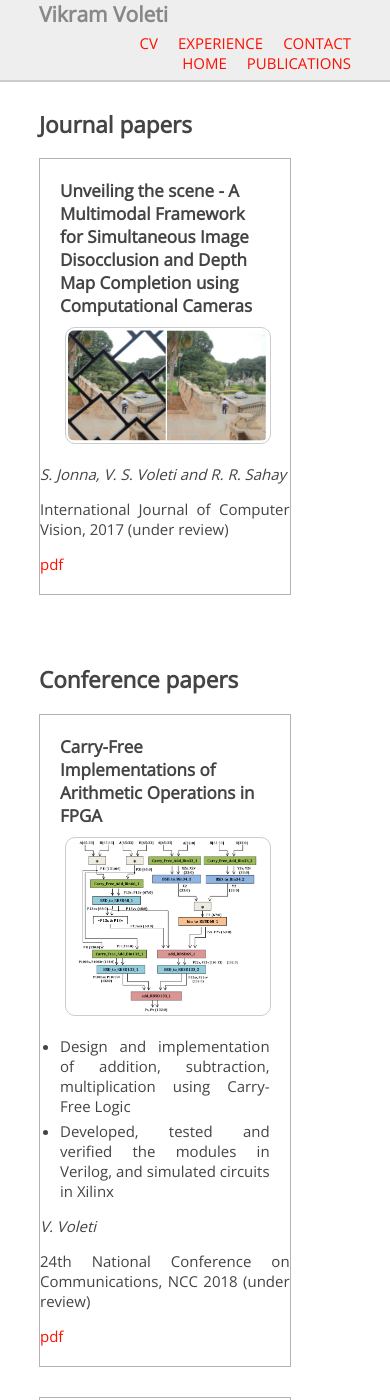
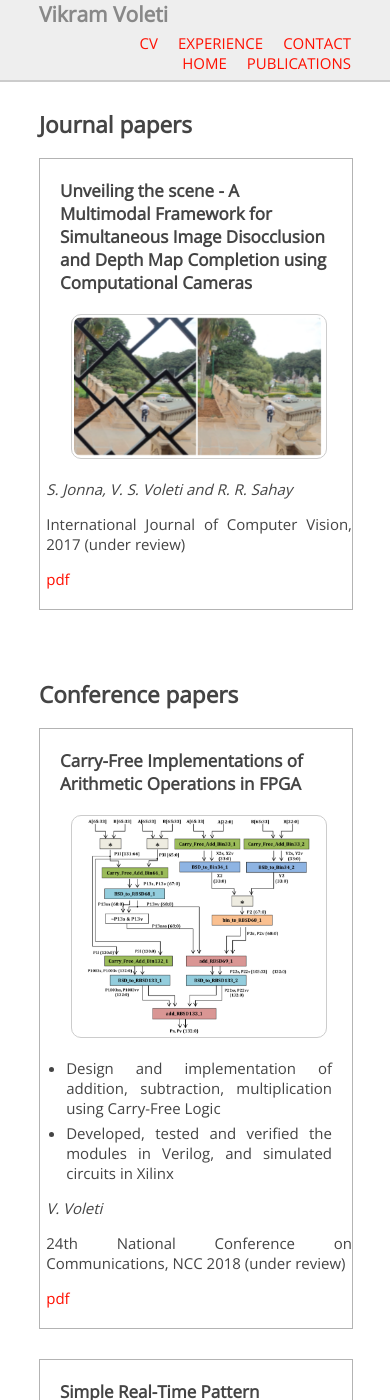
Before and after one commit to voletiv/voletiv.github.io, a Jekyll site: the page built from _pages/publications.md, in a window 390 px wide and 1400 px high. Built offline with Jekyll 4.4.1, drawn with Linux system fonts in a browser that asks for light colours; nearby versions of some CDN libraries.

Commit message:
Mobile - fixing publication width
Former-commit-id: ddb6cc77e567ee98eeee659e8ef0a05aada44a58

```diff
--- a/_sass/_style.scss
+++ b/_sass/_style.scss
@@ -142,7 +142,7 @@ p {
 
 .publication-text {
     // margin-left: 24%;
-    margin: 0px 0px 20px 25% ;
+    margin: 0px 0px 20px 25%;
 }
 
 // .publication-links {
@@ -208,16 +208,13 @@ p {
         // background-color: #eeeeee;
         // border: 1px solid darken(#ffffff, 20%);
     }
-    .publications {
-        width: 80%;
-    }
     .publication-picture {
         max-width: 80%;
-        margin: 0px 10% 20px 10%;
+        margin: 10px 10% 20px 10%;
     }
     .publication-text {
-        margin-left: 0%;
-        margin-top: 20px;
+        margin-left: 2%;
+        // margin-top: 20px;
     }
 }
 
```
